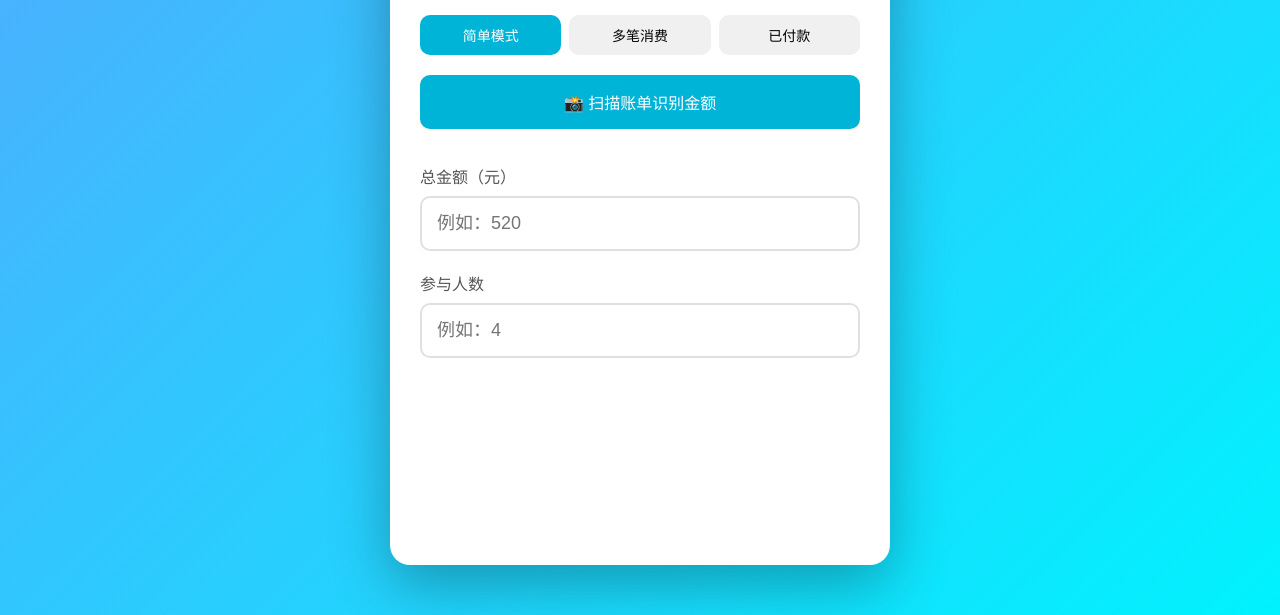
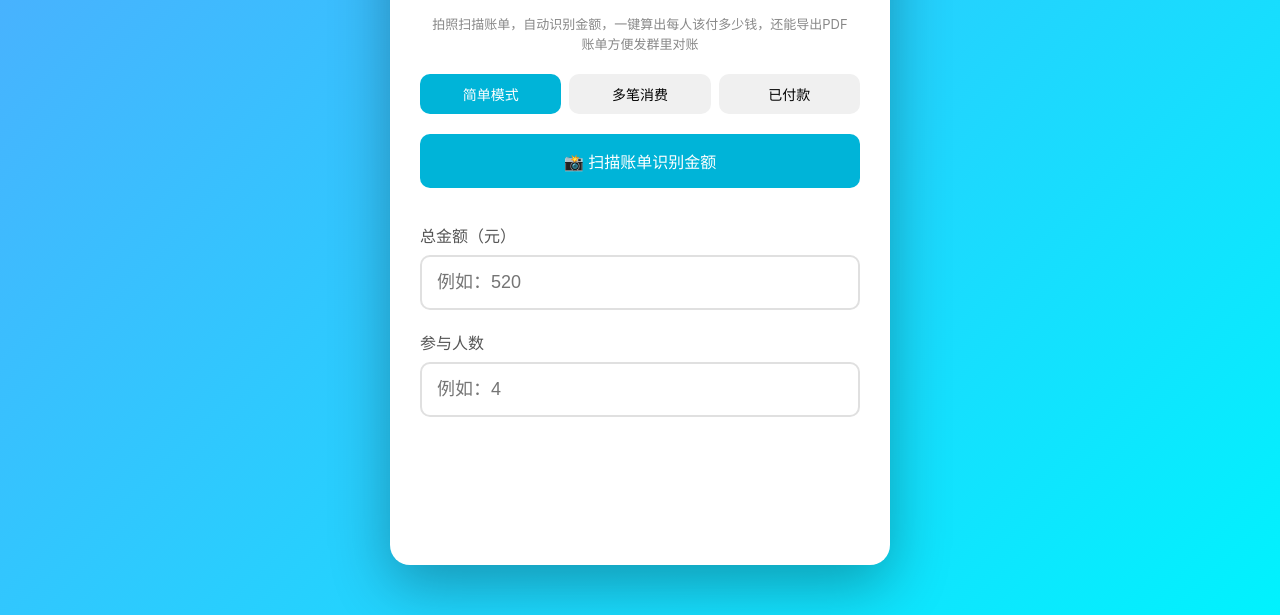
Before and after one commit to JYHHHHH538/-, a website: page index.html in a window 1280 px wide. Shown: the part 185-800 px from the top of the page. Drawn offline with nearby package versions, Linux system fonts and the light colour scheme.

Commit message:
添加工具简介，方便用户快速了解用途

```diff
--- a/index.html
+++ b/index.html
@@ -42,8 +42,17 @@
             text-align: center;
             color: #333;
             margin-top: 50px;
-            margin-bottom: 25px;
+            margin-bottom: 10px;
             font-size: 24px;
+        }
+
+        .subtitle {
+            text-align: center;
+            color: #888;
+            font-size: 13px;
+            line-height: 1.5;
+            margin-bottom: 20px;
+            padding: 0 10px;
         }
 
         .tabs {
@@ -449,6 +458,7 @@
     <div class="container">
         <img src="logo.png" alt="Logo" class="logo">
         <h1>💰 AA制分账计算器</h1>
+        <p class="subtitle">拍照扫描账单，自动识别金额，一键算出每人该付多少钱，还能导出PDF账单方便发群里对账</p>
 
         <div class="tabs">
             <button class="tab active" onclick="switchTab('simple')">简单模式</button>
```
